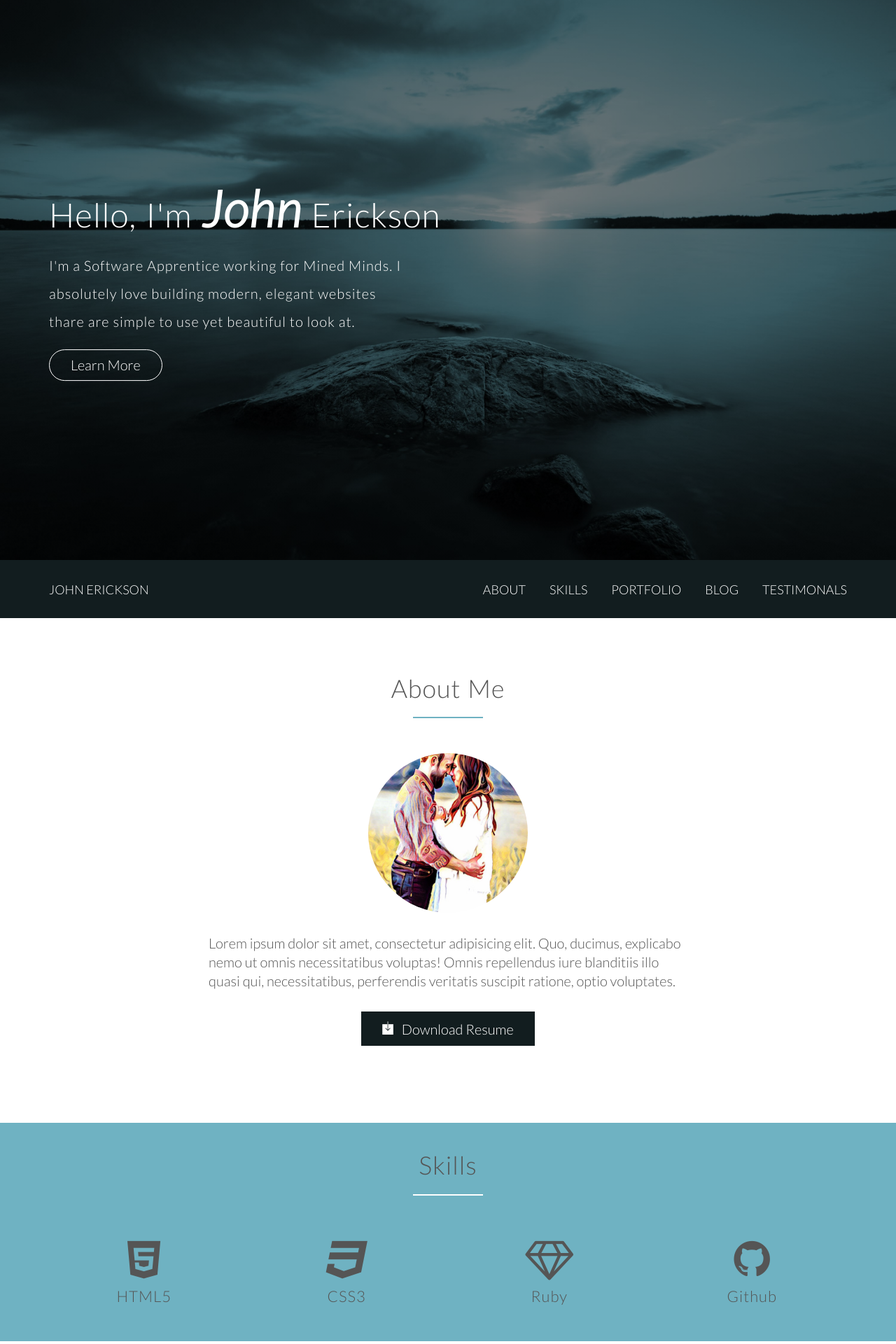
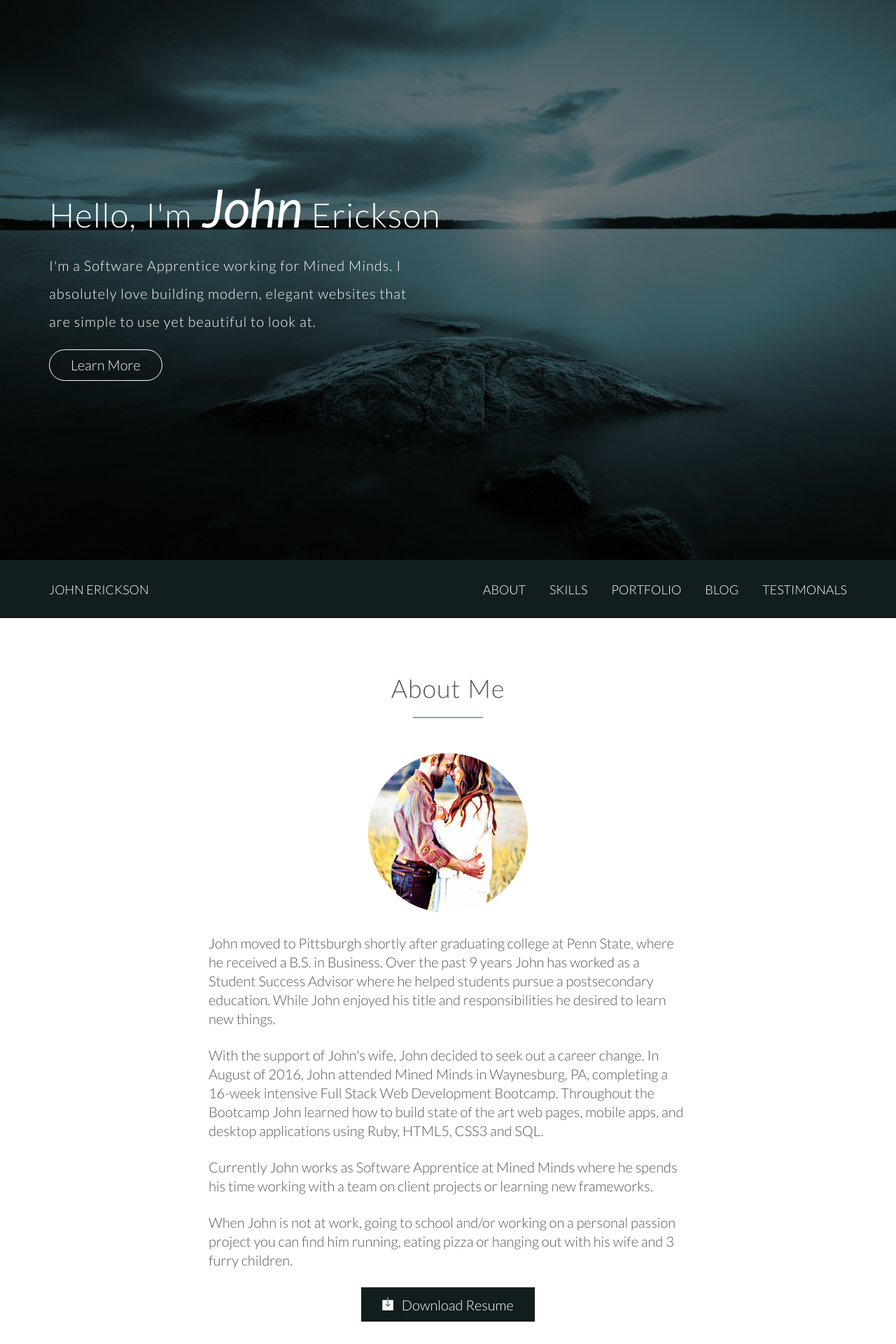
Before and after one commit to HeresJohnny5/portfolio, a PHP site: page / in a window 1280 px wide. Shown: the top 1920 px of the page at 70% size. Run offline with PHP 8.4, Linux system fonts and the light colour scheme; style sheets or scripts are compiled from the project's sources; some web fonts are replaced.

Commit message:
Added text content

```diff
--- a/index.html
+++ b/index.html
@@ -4,7 +4,7 @@
 	<meta charset="UTF-8">
 	<meta http-equiv="X-UA-Compatible" content="IE=edge">
   <meta name="viewport" content="width=device-width, initial-scale=1">
-  <meta name="description" content="John Erickson portfolio">
+  <meta name="description" content="I am a Software Apprentice who loves building modern, elegant websites that are simple to use yet beautiful to look at. Check out my portfolio site where you can see my web projects. ">
   <meta name="author" content="John Erickson">
 
 	<!-- Normalize CSS -->
@@ -47,7 +47,7 @@
 	<header>
 		<div id="home" class="hero-text-box">
 			<h1>Hello, I'm <span>John</span> Erickson</h1>
-			<p>I'm a Software Apprentice working for Mined Minds. I absolutely love building modern, elegant websites thare are simple to use yet beautiful to look at. </p>
+			<p>I'm a Software Apprentice working for Mined Minds. I absolutely love building modern, elegant websites that are simple to use yet beautiful to look at. </p>
 			<a class="btn-header" href="#about_me">Learn More</a>
 		</div>
 	</header>
@@ -74,7 +74,18 @@
 				<img src="resources/img/about_me.jpg" alt="Me and my wife Lena" class="js--wp-1">
 			</div>
 			<div class="about-text">
-				<p>Lorem ipsum dolor sit amet, consectetur adipisicing elit. Quo, ducimus, explicabo nemo ut omnis necessitatibus voluptas! Omnis repellendus iure blanditiis illo quasi qui, necessitatibus, perferendis veritatis suscipit ratione, optio voluptates.</p>
+				<p>
+					John moved to Pittsburgh shortly after graduating college at Penn State, where he received a B.S. in Business. Over the past 9 years John has worked as a Student Success Advisor where he helped students pursue a postsecondary education. While John enjoyed his title and responsibilities he desired to learn new things.
+				</p>
+				<p>
+					With the support of John's wife, John decided to seek out a career change. In August of 2016, John attended Mined Minds in Waynesburg, PA, completing a 16-week intensive Full Stack Web Development Bootcamp. Throughout the Bootcamp John learned how to build state of the art web pages, mobile apps, and desktop applications using Ruby, HTML5, CSS3 and SQL.
+				</p>
+				<p>
+					Currently John works as Software Apprentice at Mined Minds where he spends his time working with a team on client projects or learning new frameworks.
+				</p>
+				<p>
+					When John is not at work, going to school and/or working on a personal passion project you can find him running, eating pizza or hanging out with his wife and 3 furry children.
+				</p>
 				<p>
 					<a class="btn-about" href="https://drive.google.com/file/d/0B8HcyAlmnQSBcUlmWElfblVDNjA/view?usp=sharing" target="_blank">
 						<i class="ion-ios-download" aria-hidden="true" title="Download icon for Resume button"></i>
--- a/resources/css/queries.css
+++ b/resources/css/queries.css
@@ -10,6 +10,8 @@
 
 	.about-me,
 	.portfolio { padding-bottom: 50px; }
+
+	.image { height: 288px; }
 }
 
 /* 1024px to 1200px */
@@ -52,9 +54,7 @@
 	}
 
 	.about-me,
-	.portfolio {
-		padding-bottom: 15px;
-	}
+	.portfolio { padding-bottom: 15px; }
 
 	h1 {
 		margin-bottom: 10px;
--- a/resources/css/style.css
+++ b/resources/css/style.css
@@ -66,10 +66,11 @@ section {
 }
 
 .about-text p {
+	text-align: left;
 	line-height: 135%;
 	width: 60%;
 	margin: 0 auto;
-	padding-bottom: 30px;
+	padding-bottom: 25px;
 }
 
 /********************/
@@ -407,7 +408,7 @@ header {
 	display: inline-block;
 }
 
-.about-text p:nth-child(2) {
+.about-text p:last-child {
 	text-align: center;
 }
 
```
